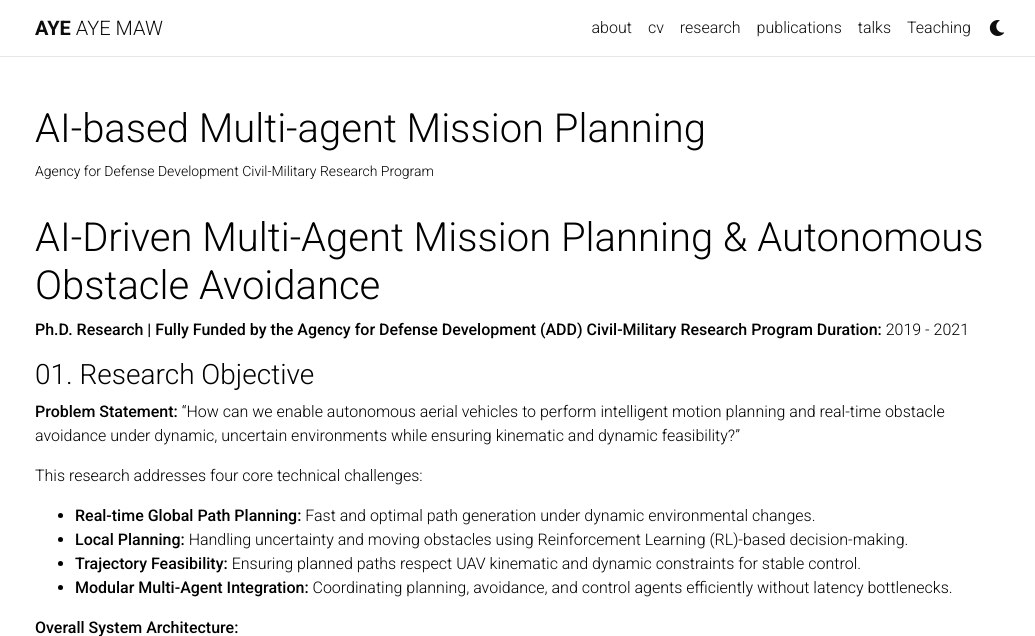
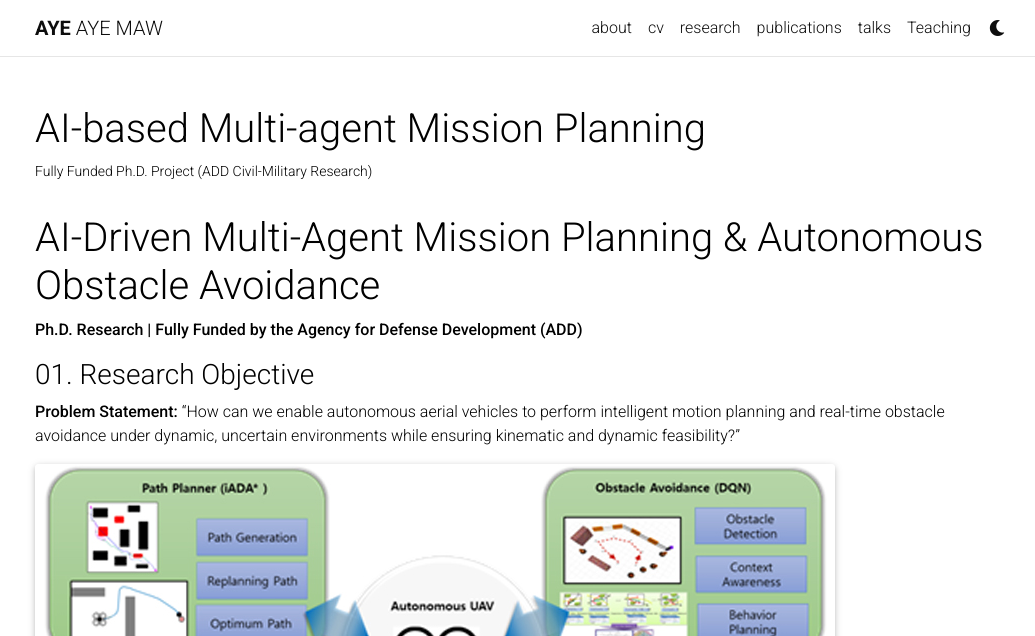
Before and after one commit to miayemaw/miayemaw.github.io, a Jekyll site: the page built from _projects/3_project.md, in a window 1280 px wide and 1400 px high. Shown: the top 636 px of the window, without its empty margins (120-1155 px from the left). Built offline with Jekyll 4.4.1, drawn with Linux system fonts in a browser that asks for light colours; full-size pictures stand in for the smaller copies a plugin makes; comment, search, counter and statistics services are not loaded; a style sheet for code colours, icons or effects is not loaded; some of the changed text lies outside the part shown; grey boxes are pictures that could not be loaded.

Commit message:
Images format updated

```diff
--- a/_projects/3_project.md
+++ b/_projects/3_project.md
@@ -1,60 +1,90 @@
 ---
 layout: page
 title: AI-based Multi-agent Mission Planning
-description: Agency for Defense Development Civil-Military Research Program
+description: Fully Funded Ph.D. Project (ADD Civil-Military Research)
 img: assets/img/4.jpg
-importance: 5
+importance: 3
 category: work
 ---
 
 # AI-Driven Multi-Agent Mission Planning & Autonomous Obstacle Avoidance
-**Ph.D. Research | Fully Funded by the Agency for Defense Development (ADD) Civil-Military Research Program**
-**Duration:** 2019 - 2021
+**Ph.D. Research | Fully Funded by the Agency for Defense Development (ADD)**
 
 ### 01. Research Objective
 **Problem Statement:** "How can we enable autonomous aerial vehicles to perform intelligent motion planning and real-time obstacle avoidance under dynamic, uncertain environments while ensuring kinematic and dynamic feasibility?"
 
-This research addresses four core technical challenges:
-* **Real-time Global Path Planning:** Fast and optimal path generation under dynamic environmental changes.
-* **Local Planning:** Handling uncertainty and moving obstacles using Reinforcement Learning (RL)-based decision-making.
-* **Trajectory Feasibility:** Ensuring planned paths respect UAV kinematic and dynamic constraints for stable control.
-* **Modular Multi-Agent Integration:** Coordinating planning, avoidance, and control agents efficiently without latency bottlenecks.
-
-**Overall System Architecture:**
-
-![Overall System Architecture](assets/img/4.jpg)
-*Figure 1: Modular Multi-Agent Framework integrating Path Planning, Obstacle Avoidance, and System Monitoring.*
+<div class="row">
+    <div class="col-sm mt-3 mt-md-0">
+        {% include figure.html path="assets/img/4.jpg" title="Overall System Architecture" class="img-fluid rounded z-depth-1" %}
+    </div>
+</div>
+<div class="caption">
+    Figure 1: Modular Multi-Agent Framework integrating Path Planning (PPRA), Obstacle Avoidance (ODA), and System Monitoring (SMA).
+</div>
 
 ---
 
-### 02. Technical Novelty: iADA* & RL Integration
+### 02. Technical Novelty: iADA* Algorithm
 
-#### **Global Path Planning (iADA*)**
-* Developed the **iADA*** algorithm, featuring minimum-cost calculation and optimized memory usage.
-* Introduced a **"virtual wall"** feature to manage C-space obstacles effectively.
+I developed the **iADA*** (Enhanced Anytime Path Planning) algorithm, featuring minimum-cost calculation and optimized memory usage compared to traditional D* Lite.
 
-![iADA Flowchart](assets/img/4_2.jpg) ![iADA Demo](assets/img/4_3.gif)
-*Left: iADA* Algorithm logic. Right: Real-time replanning performance.*
+<div class="row">
+    <div class="col-sm mt-3 mt-md-0">
+        {% include figure.html path="assets/img/4_2.jpg" title="iADA Algorithm Logic" class="img-fluid rounded z-depth-1" %}
+    </div>
+</div>
+<div class="caption">
+    Internal logic of the iADA* algorithm, including the "virtual wall" feature for C-space obstacle management.
+</div>
 
-#### **Local Planning (DQN-based RL)**
-* Integrated a **DQN-based local planner** for collision avoidance in dynamic environments.
-* Combined perception with **UAV flight dynamics** (Translational/Rotational) for physically feasible trajectories.
-
-![DQN Architecture](assets/img/4_4.jpg)
-*Detailed DQN network architecture and UAV dynamic constraints.*
+<div class="row justify-content-center">
+    <div class="col-sm-10 mt-3 mt-md-0">
+        {% include figure.html path="assets/img/4_3.gif" title="iADA Real-time Performance" class="img-fluid rounded z-depth-1" %}
+    </div>
+</div>
+<div class="caption">
+    Real-time replanning performance of iADA* in a dynamic maze environment.
+</div>
 
 ---
 
-### 03. Performance & Results
-* **Speed:** iADA* achieved a total planning time of **15.16ms**, significantly faster than D* Lite.
-* **Reliability:** The iADA*-RL system reached a **94% success rate** in dynamic environments.
+### 03. Local Planning: DQN-based RL Integration
 
-![Results Image](assets/img/4_5.gif) ![Results GIF](assets/img/4_6.gif)
-*Simulation validation using AirSim and Unreal Engine 4.*
+To handle moving obstacles, I integrated a **Deep Q-Network (DQN)** based local planner that respects strict UAV kinematic and dynamic constraints.
+
+<div class="row">
+    <div class="col-sm mt-3 mt-md-0">
+        {% include figure.html path="assets/img/4_4.jpg" title="DQN Architecture" class="img-fluid rounded z-depth-1" %}
+    </div>
+</div>
+<div class="caption">
+    Detailed DQN network architecture and the 6-DOF flight dynamics model used for trajectory feasibility validation.
+</div>
 
 ---
 
-### 04. Future Extensions & Impact
-* **MUM-T:** Building Collaboration Mission Planning for Manned-Unmanned Teaming.
-* **UAM:** Extending frameworks for cooperative Urban Air Mobility operations.
-* **Real-world Deployment:** Energy-aware planning for embedded UAV platforms.
+### 04. Performance & Outputs
+
+The integrated **iADA*-RL** system was validated through 5,000 test cases, achieving a **94% success rate** and a planning speed of **15.16ms**.
+
+<div class="row">
+    <div class="col-sm mt-3 mt-md-0">
+        {% include figure.html path="assets/img/4_5.gif" title="Simulation Output Static" class="img-fluid rounded z-depth-1" %}
+    </div>
+</div>
+
+<div class="row">
+    <div class="col-sm mt-3 mt-md-0">
+        {% include figure.html path="assets/img/4_6.gif" title="Simulation Output Dynamic" class="img-fluid rounded z-depth-1" %}
+    </div>
+</div>
+<div class="caption">
+    High-fidelity simulation validation using AirSim and Unreal Engine 4 for multi-agent coordination.
+</div>
+
+---
+
+### 05. Technical Stack
+* **Algorithms:** iADA*, DQN (Reinforcement Learning), 6-DOF Dynamics.
+* **Frameworks:** Keras, TensorFlow, OpenAI Gym, ROS, OctoMap.
+* **Simulators:** AirSim (Microsoft), Unreal Engine 4 (UE4).
```
Also changed, not shown: _projects/1_project.md (+26 -3 lines).
